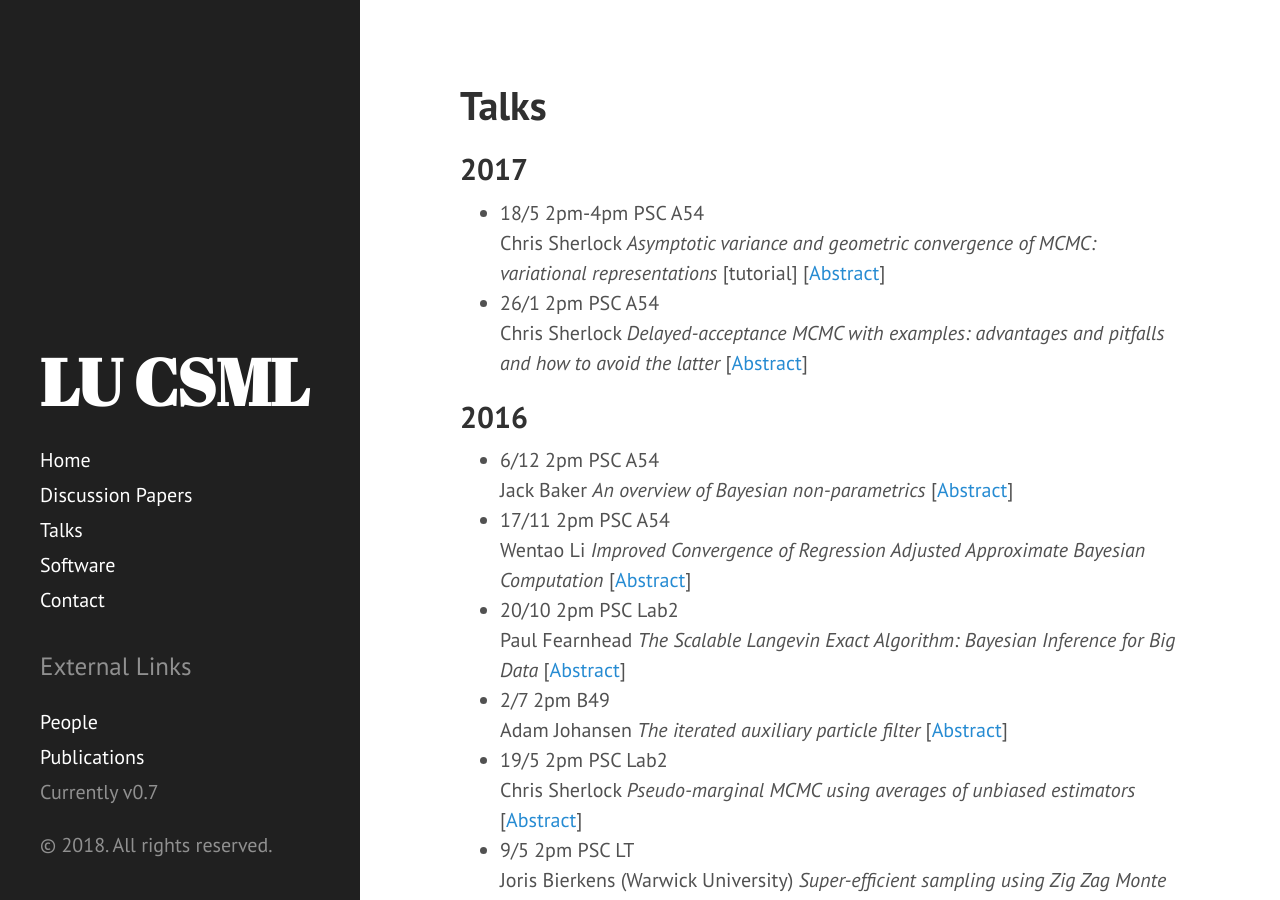
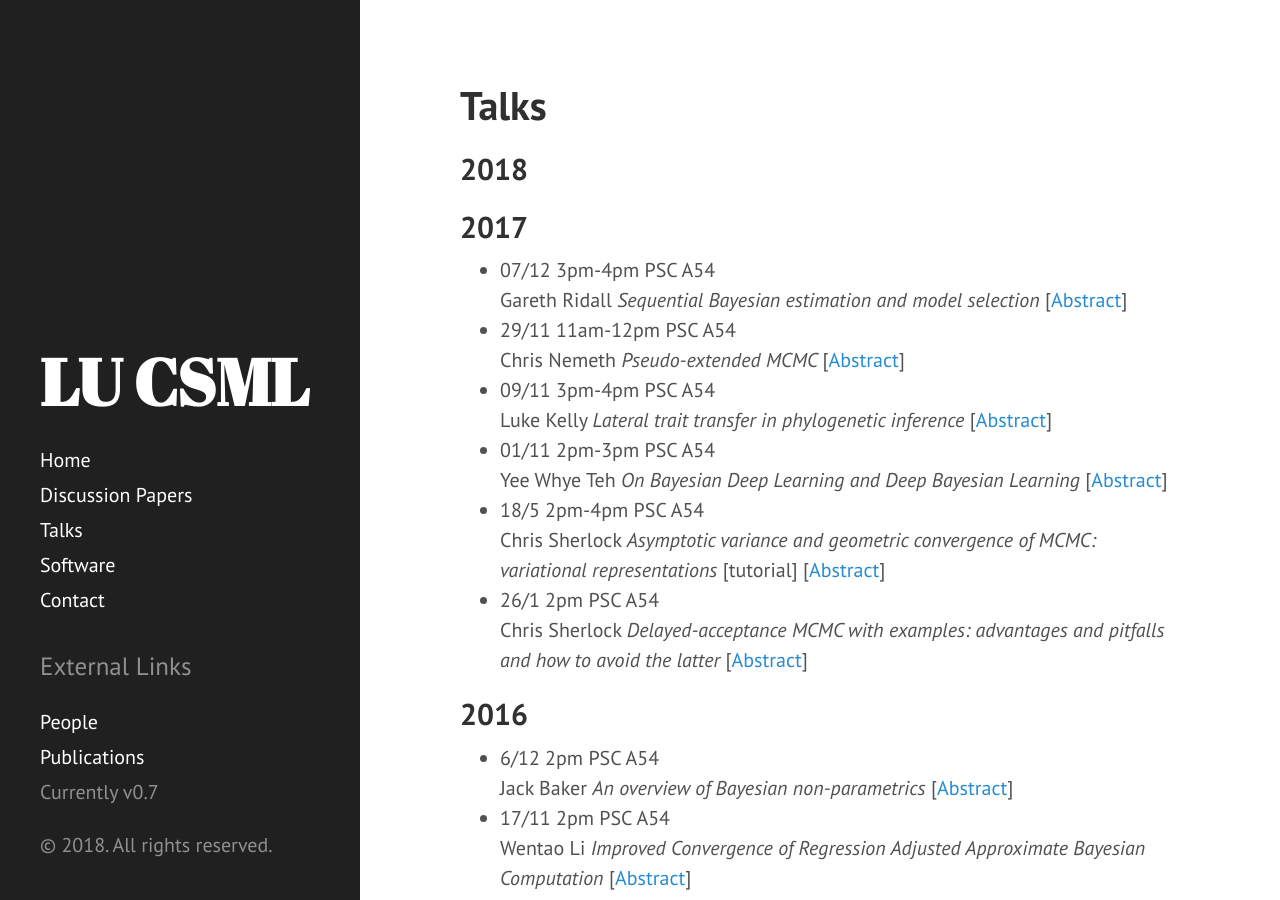
Before and after one commit to LU-CSML/LU-CSML, a Jekyll site: the page built from Talks.md, in a window 1280 px wide and 900 px high. Built offline with Jekyll 4.4.1, drawn with Linux system fonts in a browser that asks for light colours.

Commit message:
Added talks

```diff
--- a/Talks.md
+++ b/Talks.md
@@ -5,16 +5,38 @@ title: Talks
 
 <p>
 </p>
+<h2>2018</h2>
+
+<p>
+</p>
 <h2>2017</h2>
 
+
 <ul>
+<li>
+07/12 3pm-4pm PSC A54 <br> Gareth Ridall <em> Sequential Bayesian estimation and model selection </em> [<a href="Abstracts2017/Ridall_2017_12_abstract.html">Abstract</a>]
+</li>
+
+<li>
+29/11 11am-12pm PSC A54 <br> Chris Nemeth <em>  Pseudo-extended MCMC </em> [<a href="../Abstracts2017/Nemeth_2017_11_abstract.html">Abstract</a>]
+</li>
+
+<li>
+09/11 3pm-4pm PSC A54 <br> Luke Kelly <em> Lateral trait transfer in phylogenetic inference </em> [<a href="../Abstracts2017/Kelly_2017_11_abstract.html">Abstract</a>]
+</li>
+
+<li>
+01/11 2pm-3pm PSC A54 <br> Yee Whye Teh <em>  On Bayesian Deep Learning and Deep Bayesian Learning </em> [<a href="../Abstracts2017/Teh_2017_11_abstract.html">Abstract</a>]
+</li>
+
 <li>
 18/5 2pm-4pm PSC A54 <br> Chris Sherlock <em> Asymptotic variance and geometric convergence of MCMC: variational representations </em> [tutorial] [<a href="Abstracts2017/Sherlock_2017_05_abstract.html">Abstract</a>]
 </li>
 
 <li>
 26/1 2pm PSC A54 <br> Chris Sherlock <em>Delayed-acceptance MCMC with examples: advantages and pitfalls and how to avoid the latter</em>  [<a href="Abstracts2017/Sherlock_2017_01_abstract.html">Abstract</a>]
-</li></ul>
+</li>
+</ul>
 
 <p>
 </p><h2>2016</h2>
```
